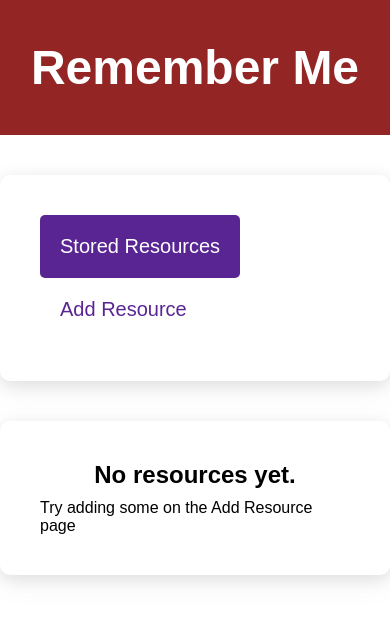
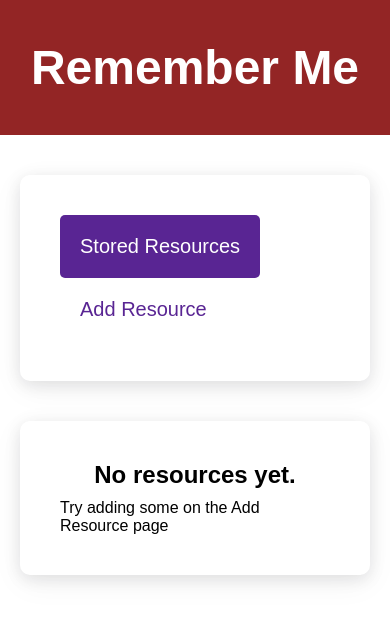
Before and after one commit to salvadorperezm/vue-remember-me, a Vue app: page / in a window 390 px wide. Shown: the top 622 px of the page. Built offline with nearby package versions, Linux system fonts and the light colour scheme.

Commit message:
updating section width on mobile

```diff
--- a/src/App.vue
+++ b/src/App.vue
@@ -34,9 +34,18 @@ html {
 }
 
 section {
+  max-width: 1200px;
+  margin: 0 auto;
   border-radius: 10px;
   margin-block: 40px;
   padding: 40px;
   box-shadow: rgba(17, 17, 26, 0.1) 0px 4px 16px, rgba(17, 17, 26, 0.05) 0px 8px 32px;
 }
+
+@media screen and (max-width: 768px) {
+  section {
+    margin-inline: 20px;
+  }
+
+}
 </style>
```
